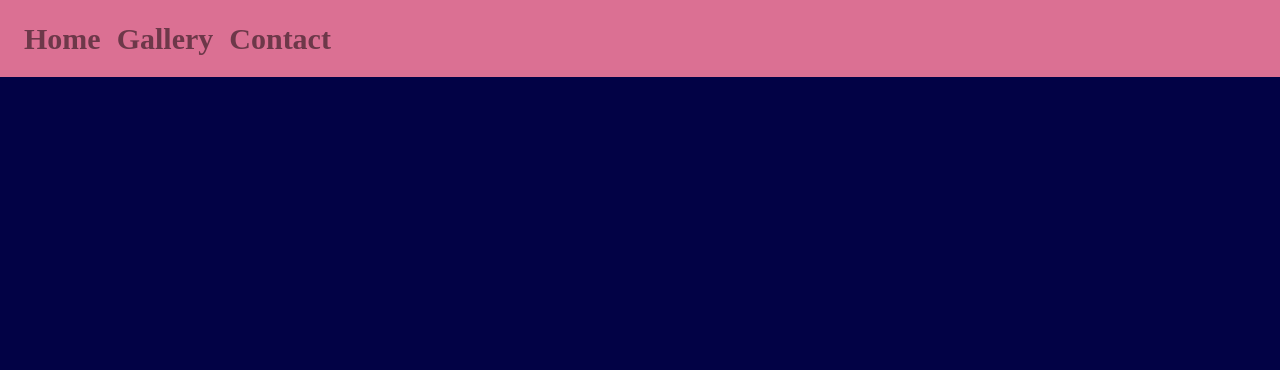
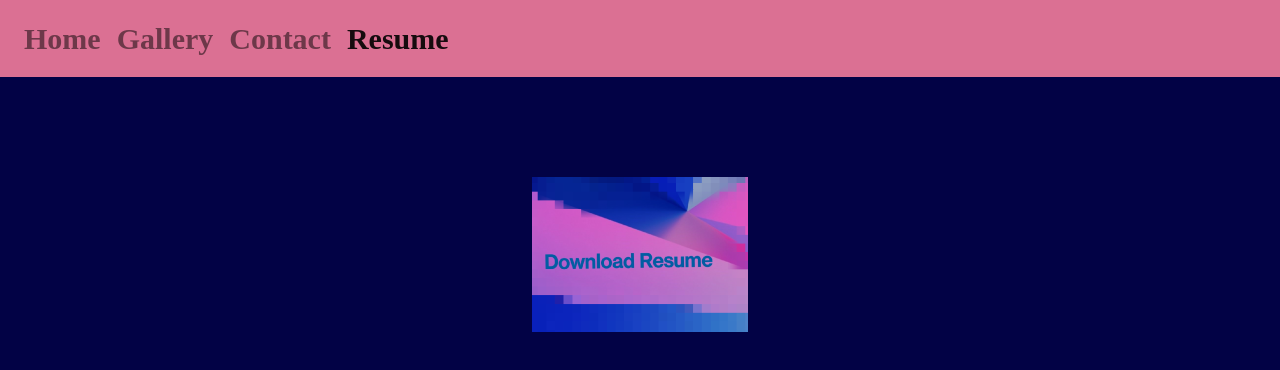
Before and after one commit to Najma53/Portfolio-using-React, a React (Create React App) app in the folder portfolio/: page /resume in a window 1280 px wide. Shown: the top 370 px of the page. Built offline with nearby package versions, Linux system fonts and the light colour scheme.

Commit message:
added resume folder, rendered resume, added image for resume and link to it

```diff
--- a/portfolio/src/App.css
+++ b/portfolio/src/App.css
@@ -1,4 +1,4 @@
-.App {
+/* .App {
   text-align: center;
 }
 
@@ -26,7 +26,7 @@
 
 .App-link {
   color: #61dafb;
-}
+} */
 
 @keyframes App-logo-spin {
   from {
--- a/portfolio/src/App.js
+++ b/portfolio/src/App.js
@@ -4,6 +4,7 @@ import Home from "./components/Home";
 import { BrowserRouter as Router, Route, Routes } from 'react-router-dom';
 import Gallery from "./components/Gallery";
 import Contact from "./components/Contact";
+import Resume from "./components/Resume";
 
 function App() {
   return (
@@ -16,6 +17,7 @@ function App() {
           <Route path="/" element={<Home />} />
           <Route path="/gallery" element={<Gallery />} />
           <Route path="/contact" element={<Contact />} />
+          <Route path="/resume" element={<Resume />} />
 
 
           </Routes>
--- a/portfolio/src/components/Header/index.js
+++ b/portfolio/src/components/Header/index.js
@@ -38,6 +38,16 @@ function Header() {
               Contact
             </NavLink>
           </li>
+          <li className="nav-item">
+            <NavLink
+              to="/resume"
+              className={({ isActive }) =>
+                isActive ? 'nav-link active' : 'nav-link'
+              }
+            >
+              Resume
+            </NavLink>
+          </li>
         </ul>
       </div>
 </nav>
--- a/portfolio/src/components/Home/style.css
+++ b/portfolio/src/components/Home/style.css
@@ -13,6 +13,7 @@
 
 .jumbotron {
   background-color:rgb(2, 2, 69) !important;
+  /* text-align: left !important; */
 }
 .col-4{
   padding-top: 70px;
--- /dev/null
+++ b/portfolio/src/components/Resume/index.js
@@ -0,0 +1,14 @@
+import React from 'react';
+import "./style.css";
+
+function Resume() {
+    return (
+       <div className="resume" >
+      <a href="https://drive.google.com/file/d/1g5LLfOvZyY_z2YyL4zvLfXwM3qxFSi4u/view?usp=sharing">
+  <img src={process.env.PUBLIC_URL + "/image/downloadresume.png"}></img>
+  </a>
+  </div>
+    );
+  }
+
+  export default Resume;
--- /dev/null
+++ b/portfolio/src/components/Resume/style.css
@@ -0,0 +1,10 @@
+.resume{
+    display: flex;
+    flex-direction: row;
+    justify-content: center;
+    margin-top: 100px;
+}
+
+a:hover {
+    background-color: rgb(118, 0, 75);
+  }
```
Also changed, not shown: portfolio/public/image/downloadresume.png (added).
